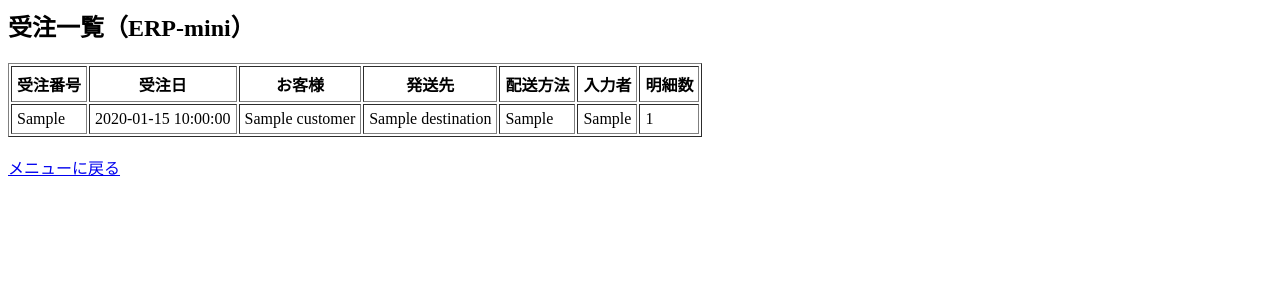
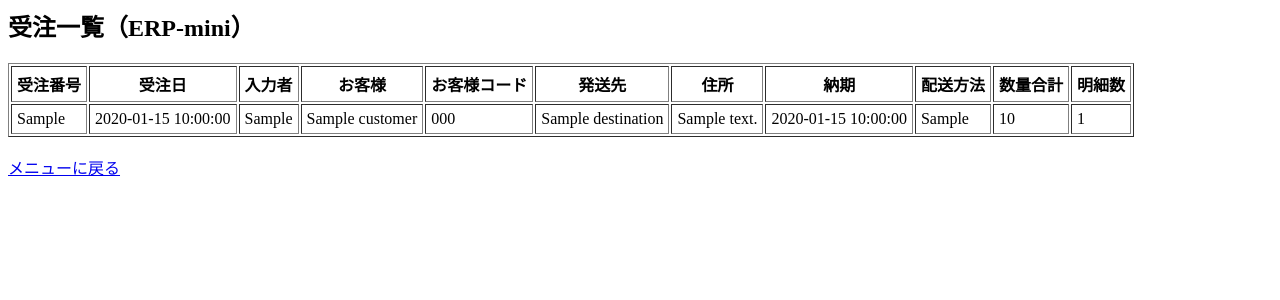
Before and after one commit to erp-mini-web/erp-mini, a Flask app: template templates/order_list.html in a window 1280 px wide. Shown: the top 300 px of the page. Run offline with Flask 3, Linux system fonts and the light colour scheme; the template is opened without the code that fills it: most values are stand-ins (such as "Sample title", 1, 10 or a date in 2020).

Commit message:
Update order_list.html

```diff
--- a/templates/order_list.html
+++ b/templates/order_list.html
@@ -4,10 +4,14 @@
   <tr>
     <th>受注番号</th>
     <th>受注日</th>
+    <th>入力者</th>
     <th>お客様</th>
+    <th>お客様コード</th>
     <th>発送先</th>
+    <th>住所</th>
+    <th>納期</th>
     <th>配送方法</th>
-    <th>入力者</th>
+    <th>数量合計</th>
     <th>明細数</th>
   </tr>
 
@@ -15,11 +19,21 @@
     <tr>
       <td>{{ o.order_no }}</td>
       <td>{{ o.order_date }}</td>
+      <td>{{ o.input_user }}</td>
       <td>{{ o.customer }}</td>
+      <td>{{ o.customer_code }}</td>
       <td>{{ o.destination }}</td>
+      <td>{{ o.shipping_address }}</td>
+      <td>{{ o.delivery_date }}</td>
       <td>{{ o.shipping_method }}</td>
-      <td>{{ o.input_user }}</td>
-      <td>{{ o.details|length }}</td>
+
+      <!-- 明細の数量合計 -->
+      <td>
+        {{ o.details | map(attribute='quantity') | sum }}
+      </td>
+
+      <!-- 明細数 -->
+      <td>{{ o.details | length }}</td>
     </tr>
   {% endfor %}
 </table>
```
